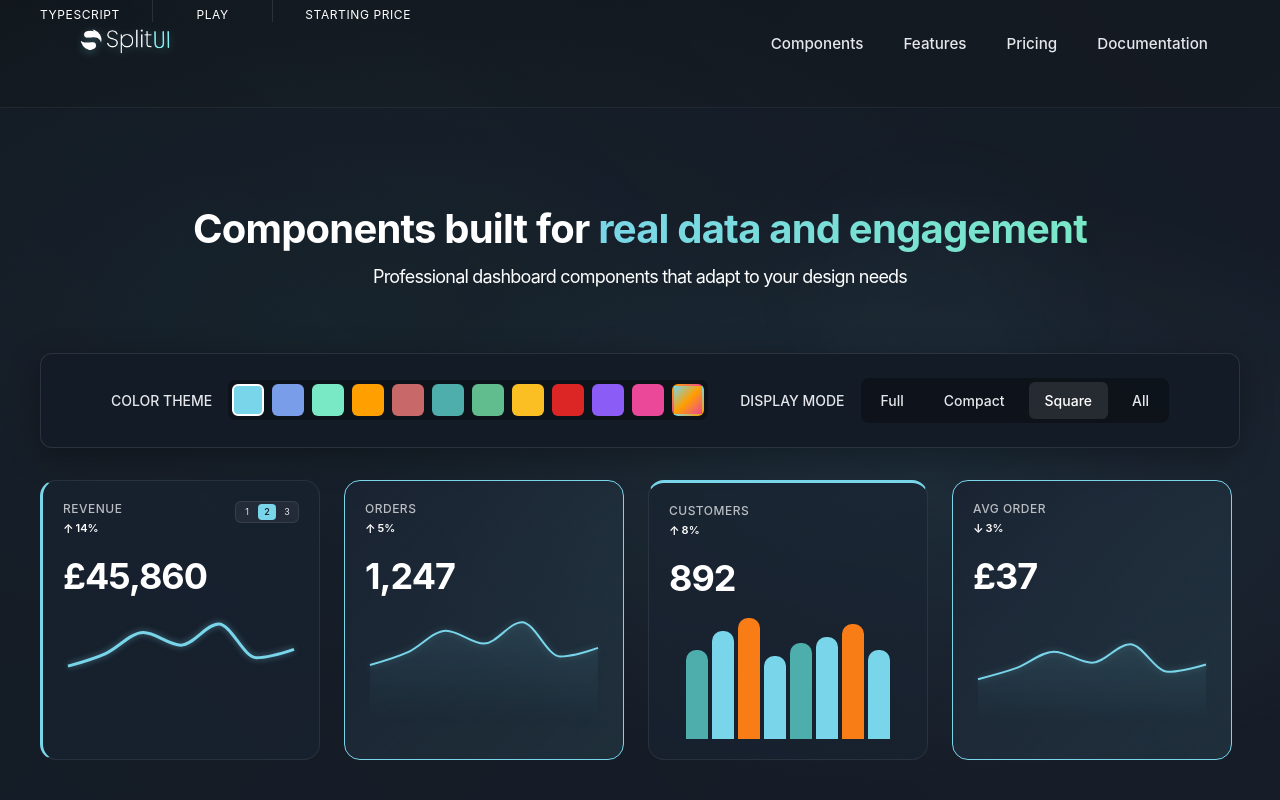
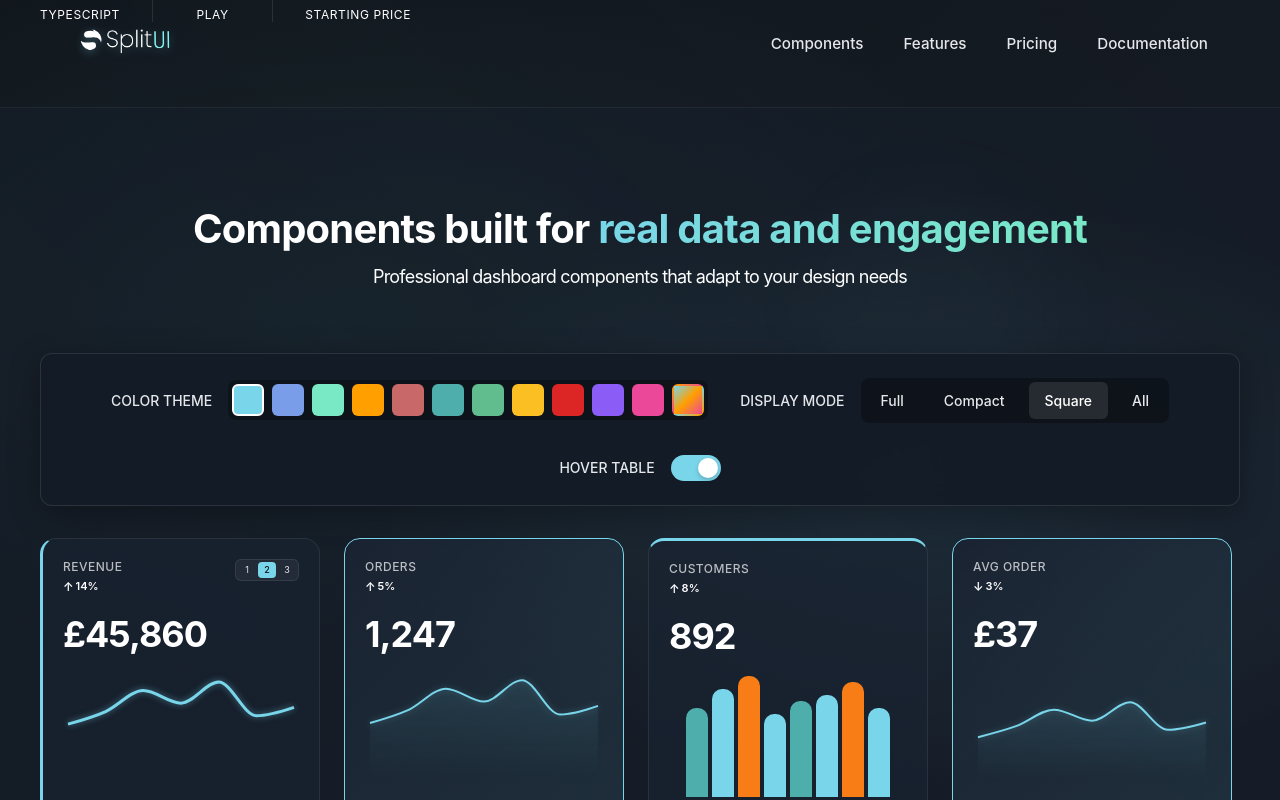
Before and after one commit to ablair264/SplitfinUI, a React (Vite) app: page / in a window 1280 px wide. Both pictures are taken after a click on the button "Square". Shown: the part 693-1493 px from the top of the page. Built offline with nearby package versions, Linux system fonts and the light colour scheme.

Commit message:
Fix TypeScript errors and add missing dependencies

```diff
--- a/src/components/Dashboard/shared/MetricCardSquare.module.css
+++ b/src/components/Dashboard/shared/MetricCardSquare.module.css
@@ -204,13 +204,13 @@
   display: flex;
   flex-direction: column;
   padding: 20px;
+  padding-top: 70px; /* Reduced space for header and value */
   background: var(--background-white);
   border-radius: inherit;
   pointer-events: none;
   overflow: hidden;
   height: 100%;
   justify-content: flex-start;
-  padding-top: 80px; /* Space for header and value */
   box-sizing: border-box;
 }
 
@@ -232,7 +232,6 @@
   font-size: 11px;
   overflow: hidden;
   height: 100%;
-  max-height: 180px; /* Ensure it fits within card */
 }
 
 .tableHeader {
@@ -266,7 +265,6 @@
   flex-direction: column;
   gap: 4px;
   overflow: hidden;
-  max-height: 140px; /* Limited height to fit in card */
   padding-right: 4px;
 }
 
--- a/src/components/Dashboard/shared/MetricCardSquare.tsx
+++ b/src/components/Dashboard/shared/MetricCardSquare.tsx
@@ -22,6 +22,7 @@ export interface MetricCardSquareProps {
   onClick?: () => void;
   onVariantChange?: (variant: 'variant1' | 'variant2' | 'variant3') => void;
   cardIndex?: number;
+  showHoverTable?: boolean;
 }
 
 const MetricCardSquare: React.FC<MetricCardSquareProps> = ({
@@ -35,7 +36,8 @@ const MetricCardSquare: React.FC<MetricCardSquareProps> = ({
   color: propColor,
   onClick,
   onVariantChange,
-  cardIndex = 0
+  cardIndex = 0,
+  showHoverTable = true
 }) => {
   const { getMetricCardColor } = useColors();
   const [isChartReady, setIsChartReady] = useState(false);
@@ -353,9 +355,11 @@ const MetricCardSquare: React.FC<MetricCardSquareProps> = ({
         )}
       </div>
 
-      <div className={styles.tableView}>
-        {renderTable()}
-      </div>
+      {showHoverTable && (
+        <div className={styles.tableView}>
+          {renderTable()}
+        </div>
+      )}
     </div>
   );
 };
--- a/src/pages/LandingPage.tsx
+++ b/src/pages/LandingPage.tsx
@@ -36,6 +36,7 @@ const LandingPage: React.FC = () => {
   });
   const [chartType, setChartType] = useState<'table' | 'bar' | 'horizontal-bars' | 'pie-with-legend'>('table');
   const [metricDisplayMode, setMetricDisplayMode] = useState<'full' | 'compact' | 'square' | 'all'>('all');
+  const [showHoverTable, setShowHoverTable] = useState(true);
 
   // Color palette mapping
   const colorMap = {
@@ -281,6 +282,41 @@ const LandingPage: React.FC = () => {
                   ))}
                 </div>
               </div>
+
+              {/* Hover Table Toggle - Only show when Square mode is selected */}
+              {metricDisplayMode === 'square' && (
+                <div style={{ display: 'flex', alignItems: 'center', gap: '1rem' }}>
+                  <span style={{ color: 'var(--text-secondary)', fontSize: '0.875rem', fontWeight: '500' }}>HOVER TABLE</span>
+                  <button
+                    onClick={() => setShowHoverTable(!showHoverTable)}
+                    style={{
+                      position: 'relative',
+                      width: '50px',
+                      height: '26px',
+                      borderRadius: '13px',
+                      background: showHoverTable ? 'var(--primary-color)' : 'rgba(255, 255, 255, 0.2)',
+                      border: 'none',
+                      cursor: 'pointer',
+                      transition: 'all 0.3s ease',
+                      outline: 'none'
+                    }}
+                  >
+                    <span
+                      style={{
+                        position: 'absolute',
+                        top: '3px',
+                        left: showHoverTable ? '27px' : '3px',
+                        width: '20px',
+                        height: '20px',
+                        borderRadius: '50%',
+                        background: 'white',
+                        transition: 'all 0.3s ease',
+                        boxShadow: '0 2px 4px rgba(0, 0, 0, 0.2)'
+                      }}
+                    />
+                  </button>
+                </div>
+              )}
             </div>
 
             {/* MetricCards Display based on selection */}
@@ -497,6 +533,7 @@ const LandingPage: React.FC = () => {
                     design={squareCardVariants.orders}
                     color={getMetricCardColor(1)}
                     cardIndex={1}
+                    showHoverTable={showHoverTable}
                   />
 
                   <MetricCardSquare
@@ -508,6 +545,7 @@ const LandingPage: React.FC = () => {
                     design={squareCardVariants.customers}
                     color={getMetricCardColor(2)}
                     cardIndex={2}
+                    showHoverTable={showHoverTable}
                   />
 
                   <MetricCardSquare
@@ -519,6 +557,7 @@ const LandingPage: React.FC = () => {
                     design="variant1"
                     color={getMetricCardColor(3)}
                     cardIndex={3}
+                    showHoverTable={showHoverTable}
                   />
                 </div>
               )}
```
Also changed, not shown: public/documentation/examples/README.md (renamed from documentation/examples/README.md), public/documentation/examples/api-integration.jsx (renamed from documentation/examples/api-integration.jsx), public/documentation/examples/complete-setup.jsx (renamed from documentation/examples/complete-setup.jsx), public/documentation/examples/custom-theme.jsx (renamed from documentation/examples/custom-theme.jsx), public/documentation/script.js (renamed from documentation/script.js), public/documentation/styles.css (renamed from documentation/styles.css).
